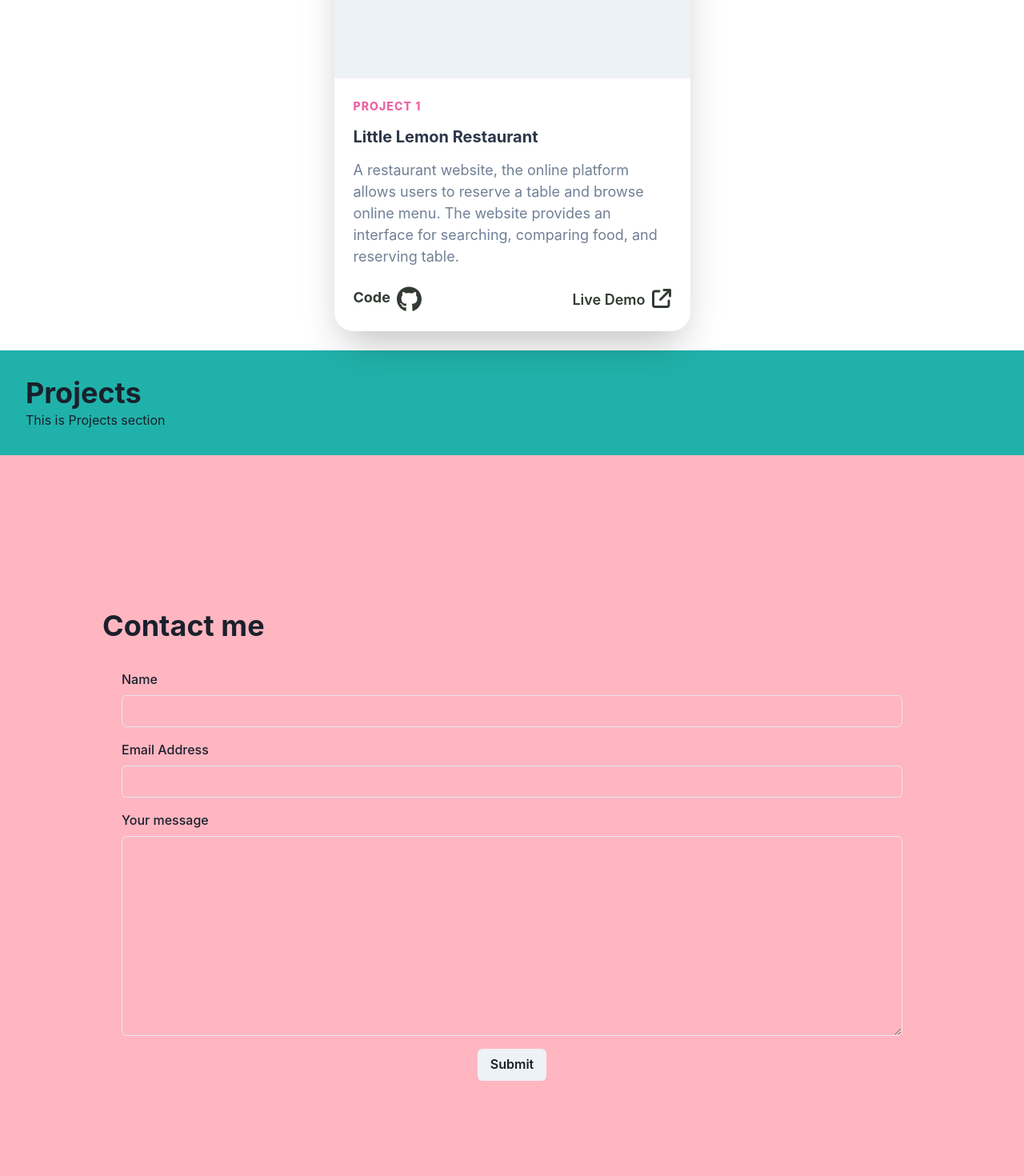
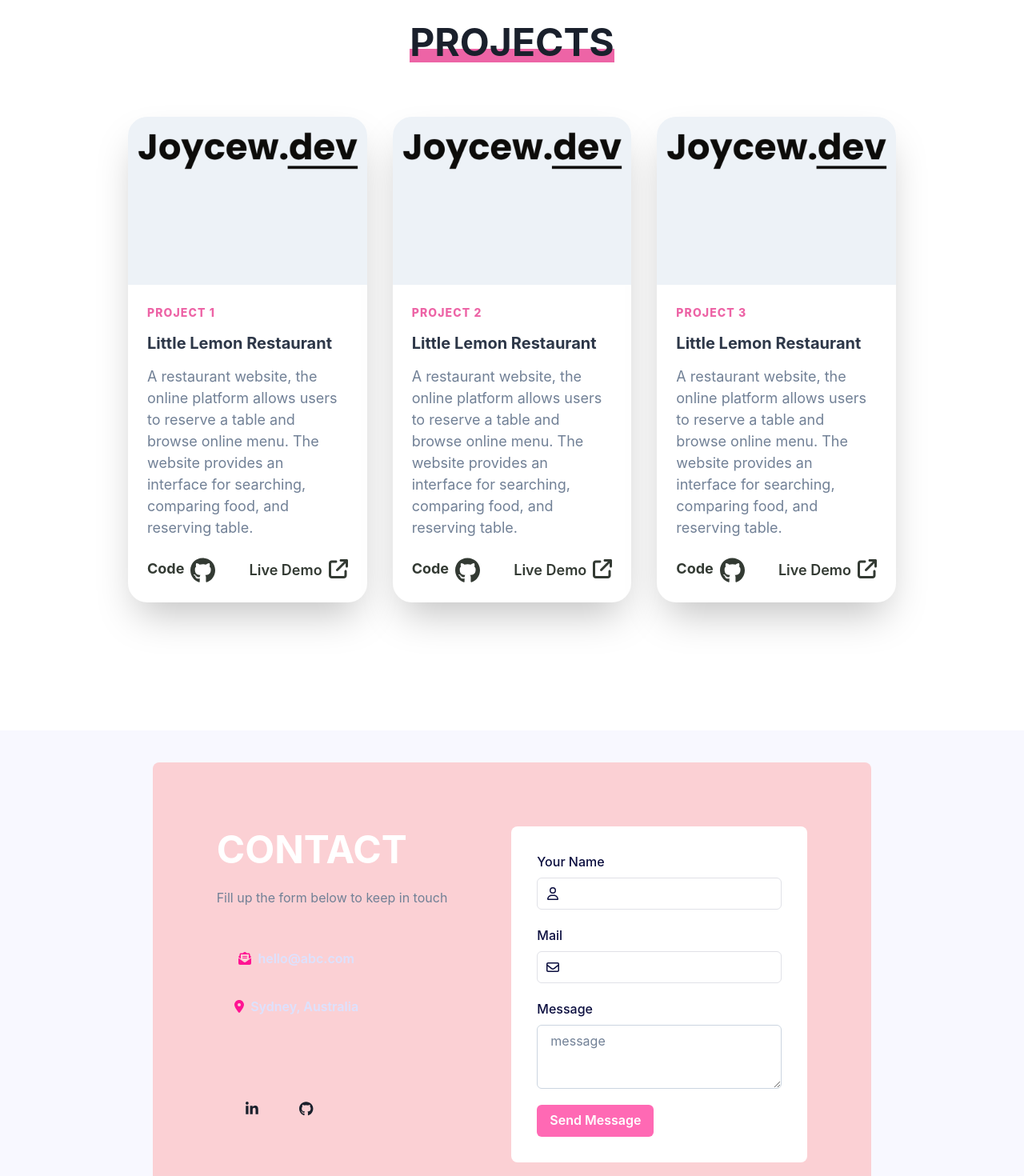
Before and after one commit to joycewv/joycewdev, a React (Create React App) app in the folder portfolio/: page / in a window 1280 px wide. Shown: the part 2040-3510 px from the top of the page at 80% size. Built offline with nearby package versions, Linux system fonts and the light colour scheme.

Commit message:
create contact section, updated cards and projectsection

```diff
--- a/portfolio/src/App.js
+++ b/portfolio/src/App.js
@@ -6,7 +6,8 @@ import Navbar from './components/Navbar';
 import AboutSection from './components/AboutSection';
 import ContectMeSection from './components/ContactMeSection';
 import ProjectsSection from './components/ProjectsSection';
-import Card from './components/Card';
+import ContectSection from './components/ContactSection';
+
 
 
 function App() {
@@ -16,8 +17,8 @@ function App() {
       <Navbar></Navbar>
       <Hero></Hero>
       <AboutSection></AboutSection>
-      <Card></Card>
       <ProjectsSection></ProjectsSection>
+      <ContectSection></ContectSection>
       <ContectMeSection></ContectMeSection>
       <Footer></Footer>
     </ChakraProvider>
--- a/portfolio/src/components/Card.js
+++ b/portfolio/src/components/Card.js
@@ -1,25 +1,25 @@
-import { Box, Center, Heading, Text, Stack, useColorModeValue, Image} from '@chakra-ui/react';
+import { Box, Heading, Text, Stack, useColorModeValue, Image, VStack} from '@chakra-ui/react';
 import { faGithub } from '@fortawesome/free-brands-svg-icons';
 import { FontAwesomeIcon } from '@fortawesome/react-fontawesome';
 import { faArrowUpRightFromSquare } from "@fortawesome/free-solid-svg-icons";
+import React from "react";
 
-export default function Card () {
+export default function Card ({ imageSrc, projectnumber, title, description}) {
   return (
-    <Center py={6}>
+    <VStack>
       <Box maxW={'445px'} w={'full'} bg={useColorModeValue('white', 'gray.900')} boxShadow={'2xl'} rounded={'3xl'} p={6} overflow={'hidden'}>
         <Box h={'210px'} bg={'gray.100'} mt={-6} mx={-6} mb={6} pos={'relative'}>
-          <Image layout={'fill'} />
+          <Image src={imageSrc} alt={title} />
         </Box>
         <Stack spacing={4}>
           <Text color={'pink.400'} textTransform={'uppercase'} fontWeight={800} fontSize={'sm'} letterSpacing={1.1}>
-            Project 1
+            {projectnumber}
           </Text>
           <Heading color={useColorModeValue('gray.700', 'white')} fontSize={'xl'} fontFamily={'body'}>
-            Little Lemon Restaurant
+            {title}
           </Heading>
           <Text fontSize={{ base: 'md', lg: 'lg' }} color={'gray.500'}>
-            A restaurant website, the online platform allows users to reserve a table and browse online menu.
-            The website provides an interface for searching, comparing food, and reserving table.
+            {description}
           </Text>
         </Stack>
         <Stack mt={6} direction={'row'} spacing={8} align={'center'} justifyContent={'space-between'}>
@@ -33,6 +33,6 @@ export default function Card () {
           </Stack>
         </Stack>
       </Box>
-    </Center>
+    </VStack>
   );
 }
--- a/portfolio/src/components/ContactMeSection.js
+++ b/portfolio/src/components/ContactMeSection.js
@@ -23,9 +23,6 @@ export default function ContectMeSection () {
         })
 
     })
-
-
-
 
     return (
         <>
--- /dev/null
+++ b/portfolio/src/components/ContactSection.js
@@ -0,0 +1,145 @@
+import { faGithub, faLinkedinIn } from '@fortawesome/free-brands-svg-icons';
+import { FontAwesomeIcon } from '@fortawesome/react-fontawesome';
+import { faEnvelopeOpenText, faLocationDot} from "@fortawesome/free-solid-svg-icons";
+import { faUser, faEnvelope} from "@fortawesome/free-regular-svg-icons";
+import {
+    Container,
+    Flex,
+    Box,
+    Heading,
+    Text,
+    IconButton,
+    Button,
+    VStack,
+    HStack,
+    Wrap,
+    WrapItem,
+    FormControl,
+    FormLabel,
+    Input,
+    InputGroup,
+    InputLeftElement,
+    Textarea,
+  } from '@chakra-ui/react';
+
+
+  export default function ContectSection () {
+    return (
+      <Container bg={'#F8F8FF'} maxW="full" mt={0} centerContent overflow="hidden">
+        <Flex>
+          <Box
+            bg="#fbd0d4"
+            color="white"
+            borderRadius="lg"
+            m={{ sm: 4, md: 16, lg: 10 }}
+            p={{ sm: 5, md: 5, lg: 16 }}>
+            <Box p={4}>
+              <Wrap spacing={{ base: 20, sm: 3, md: 5, lg: 20 }}>
+                <WrapItem>
+                  <Box>
+                    <Heading fontSize={'5xl'}>CONTACT</Heading>
+                    <Text mt={{ sm: 3, md: 3, lg: 5 }} color="gray.500">
+                      Fill up the form below to keep in touch
+                    </Text>
+                    <Box py={{ base: 5, sm: 5, md: 8, lg: 10 }}>
+                      <VStack pl={0} spacing={3} alignItems="flex-start">
+                        <Button
+                          size="md"
+                          height="48px"
+                          width="200px"
+                          variant="ghost"
+                          color="#DCE2FF"
+                          _hover={{ border: '2px solid #FF1493' }}
+                          leftIcon={<FontAwesomeIcon icon={faEnvelopeOpenText} color="#FF1493" size="20px" />}>
+                          hello@abc.com
+                        </Button>
+                        <Button
+                          size="md"
+                          height="48px"
+                          width="200px"
+                          variant="ghost"
+                          color="#DCE2FF"
+                          _hover={{ border: '2px solid #FF1493' }}
+                          leftIcon={<FontAwesomeIcon icon={faLocationDot} color="#FF1493" size="20px" />}>
+                          Sydney, Australia
+                        </Button>
+                      </VStack>
+                    </Box>
+                    <HStack
+                      mt={{ lg: 10, md: 10 }}
+                      spacing={5}
+                      px={5}
+                      alignItems="flex-start">
+                      <IconButton
+                        aria-label="linkedin"
+                        variant="ghost"
+                        size="lg"
+                        isRound={true}
+                        _hover={{ bg: '#FF1493' }}
+                        icon={<FontAwesomeIcon icon={faLinkedinIn} size="28px"/>}
+                      />
+                      <IconButton
+                        aria-label="github"
+                        variant="ghost"
+                        size="lg"
+                        isRound={true}
+                        _hover={{ bg: '#FF1493' }}
+                        icon={<FontAwesomeIcon icon={faGithub} size="28px"/>}
+                      />
+                    </HStack>
+                  </Box>
+                </WrapItem>
+                <WrapItem>
+                  <Box bg="white" borderRadius="lg">
+                    <Box m={8} color="#0B0E3F">
+                      <VStack spacing={5}>
+                        <FormControl id="name">
+                          <FormLabel>Your Name</FormLabel>
+                          <InputGroup borderColor="#E0E1E7">
+                            <InputLeftElement
+                              pointerEvents="none"
+                              children={<FontAwesomeIcon icon={faUser} color="gray.800" />}
+                            />
+                            <Input type="text" size="md" />
+                          </InputGroup>
+                        </FormControl>
+                        <FormControl id="name">
+                          <FormLabel>Mail</FormLabel>
+                          <InputGroup borderColor="#E0E1E7">
+                            <InputLeftElement
+                              pointerEvents="none"
+                              children={<FontAwesomeIcon icon={faEnvelope} color="gray.800" />}
+                            />
+                            <Input type="text" size="md" />
+                          </InputGroup>
+                        </FormControl>
+                        <FormControl id="name">
+                          <FormLabel>Message</FormLabel>
+                          <Textarea
+                            borderColor="gray.300"
+                            _hover={{
+                              borderRadius: 'gray.300',
+                            }}
+                            placeholder="message"
+                          />
+                        </FormControl>
+                        <FormControl id="name" float="right">
+                          <Button
+                            variant="solid"
+                            bg={'hotpink'}
+                            color={'white'}
+                            _hover={{ bg: 'pink.500'}}>
+                            Send Message
+                          </Button>
+                        </FormControl>
+                      </VStack>
+                    </Box>
+                  </Box>
+                </WrapItem>
+              </Wrap>
+            </Box>
+          </Box>
+        </Flex>
+      </Container>
+    );
+  }
--- a/portfolio/src/components/ProjectsSection.js
+++ b/portfolio/src/components/ProjectsSection.js
@@ -1,15 +1,68 @@
 import React from "react";
-import { Box, Heading } from "@chakra-ui/react";
+import { Box, Heading, Text, VStack, useBreakpointValue, Spacer } from "@chakra-ui/react";
+import Card from "./Card";
+
+
+
 
 export default function ProjectsSection () {
+    const projects = [
+        {
+            getImageSrc: () => require("../assets/joycew-logo-1.png"),
+            projectnumber: "project 1",
+            title: "Little Lemon Restaurant",
+            description: "A restaurant website, the online platform allows users to reserve a table and browse online menu. The website provides an interface for searching, comparing food, and reserving table.",
+
+        },
+        {
+            getImageSrc: () => require("../assets/joycew-logo-1.png"),
+            projectnumber: "project 2",
+            title: "Little Lemon Restaurant",
+            description: "A restaurant website, the online platform allows users to reserve a table and browse online menu. The website provides an interface for searching, comparing food, and reserving table.",
+
+        },
+        {
+            getImageSrc: () => require("../assets/joycew-logo-1.png"),
+            projectnumber: "project 3",
+            title: "Little Lemon Restaurant",
+            description: "A restaurant website, the online platform allows users to reserve a table and browse online menu. The website provides an interface for searching, comparing food, and reserving table.",
+
+        },
+
+    ];
+
     return (
         <>
-        <Box bg={'#20B2AA'} py={'16'} spacing={'8'} p={'8'}>
-            <Heading as={'h1'} id="projects-section">Projects</Heading>
+        <VStack p={'40'} spacing={'8'} >
             <Box>
-                <p>This is Projects section</p>
+                <Heading fontSize={'5xl'}>
+                    <Text
+                     as={'span'}
+                     position={'relative'}
+                     _after={{ content: "''", width: 'full', height: useBreakpointValue({ base: '20%', md: '30%' }),
+                     position: 'absolute',
+                     bottom: 1,
+                     left: 0,
+                     bg: 'pink.400',
+                     zIndex: -1,}}
+                    >
+                        PROJECTS</Text>
+                </Heading>
             </Box>
-        </Box>
+            <Spacer />
+            <Box display={'grid'} gridTemplateColumns="repeat(3,minmax(0,1fr))" gridGap={8}>
+                {projects.map((project) => (
+                    <Card
+                     key={project.title}
+                     imageSrc={project.getImageSrc()}
+                     projectnumber={project.projectnumber}
+                     title={project.title}
+                     description={project.description}
+                      />
+                ))}
+
+            </Box>
+        </VStack>
         </>
     )
 }
```
Also changed, not shown: portfolio/src/components/AboutSection.js (+0 -24 lines).
